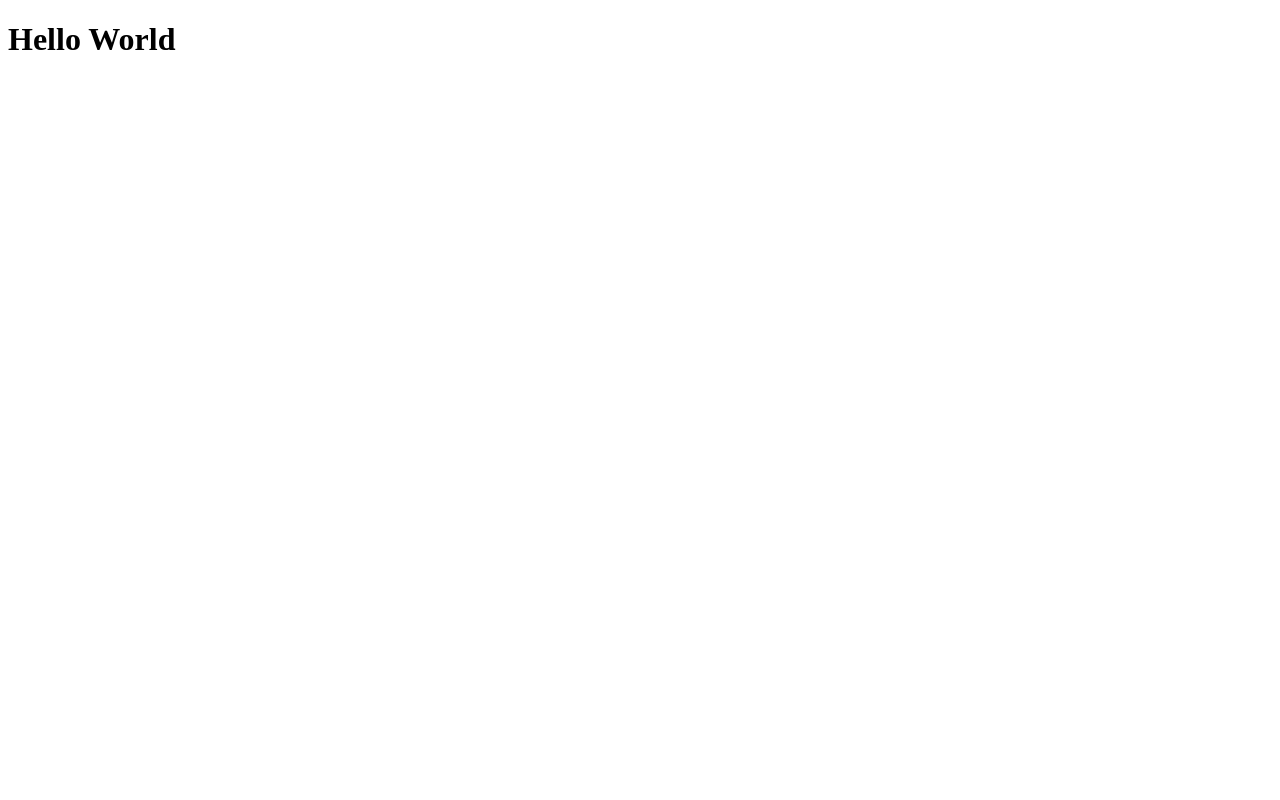
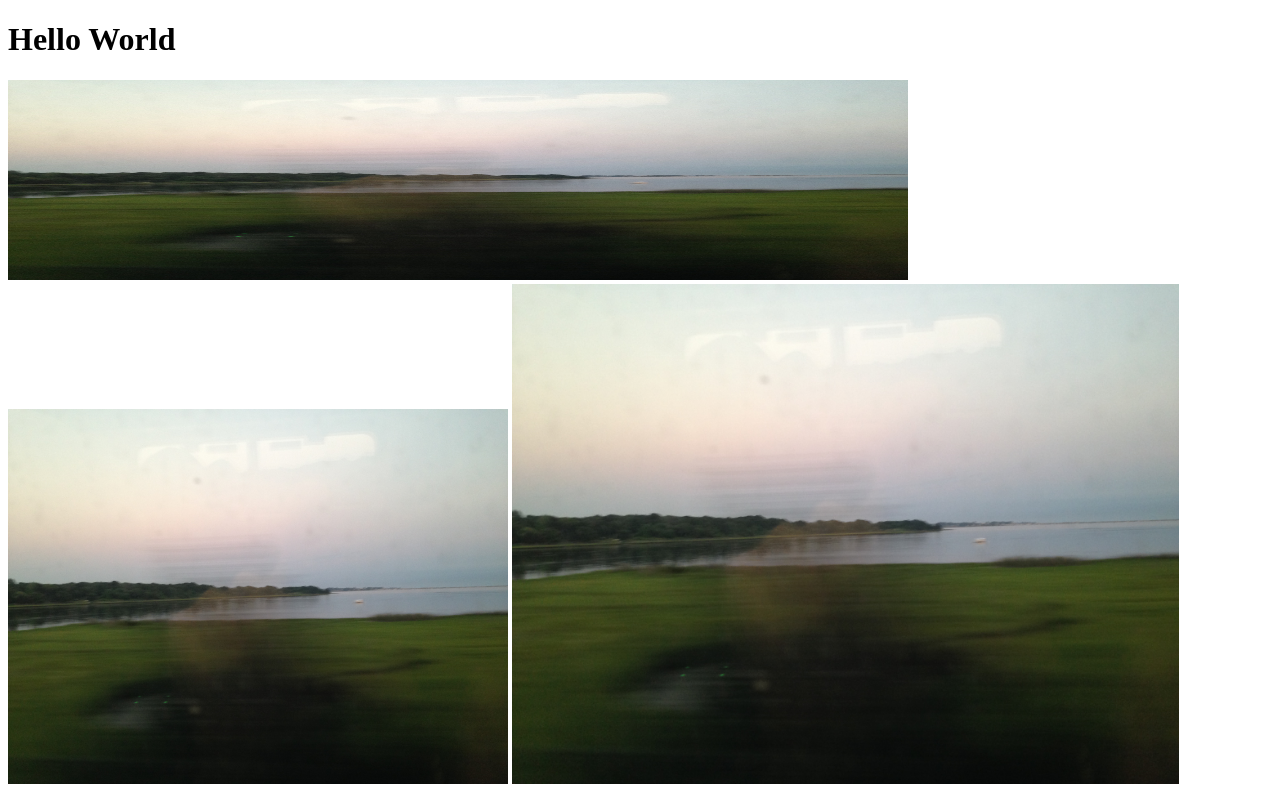
Before and after one commit to mattwolff/summer2018-yale-interactive, a plain HTML site: page exercises/hello-world.html in a window 1280 px wide. Drawn offline with Linux system fonts and the light colour scheme.

Commit message:
added an image to the hello-world exercise

```diff
--- a/exercises/hello-world.html
+++ b/exercises/hello-world.html
@@ -6,6 +6,8 @@
   </head>
   <body>
     <h1>Hello World</h1>
-
+    <img src="IMG_2145.jpg" width="900" height="200"/>
+    <img src="IMG_2145.jpg" width="500"/>
+    <img src="IMG_2145.jpg" height="500"/>
   </body>
 </html>
```
Also changed, not shown: exercises/IMG_2145.jpg (added).
